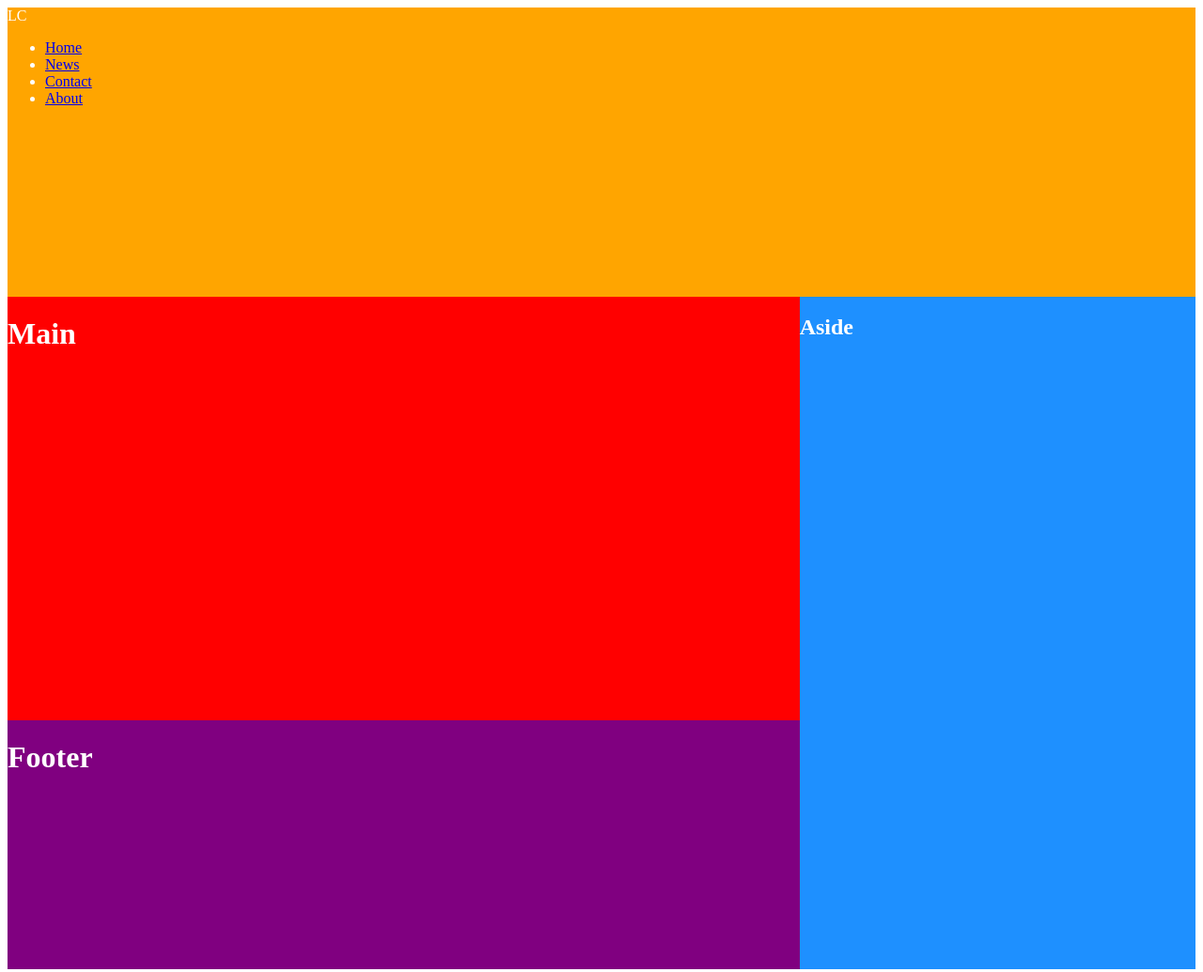
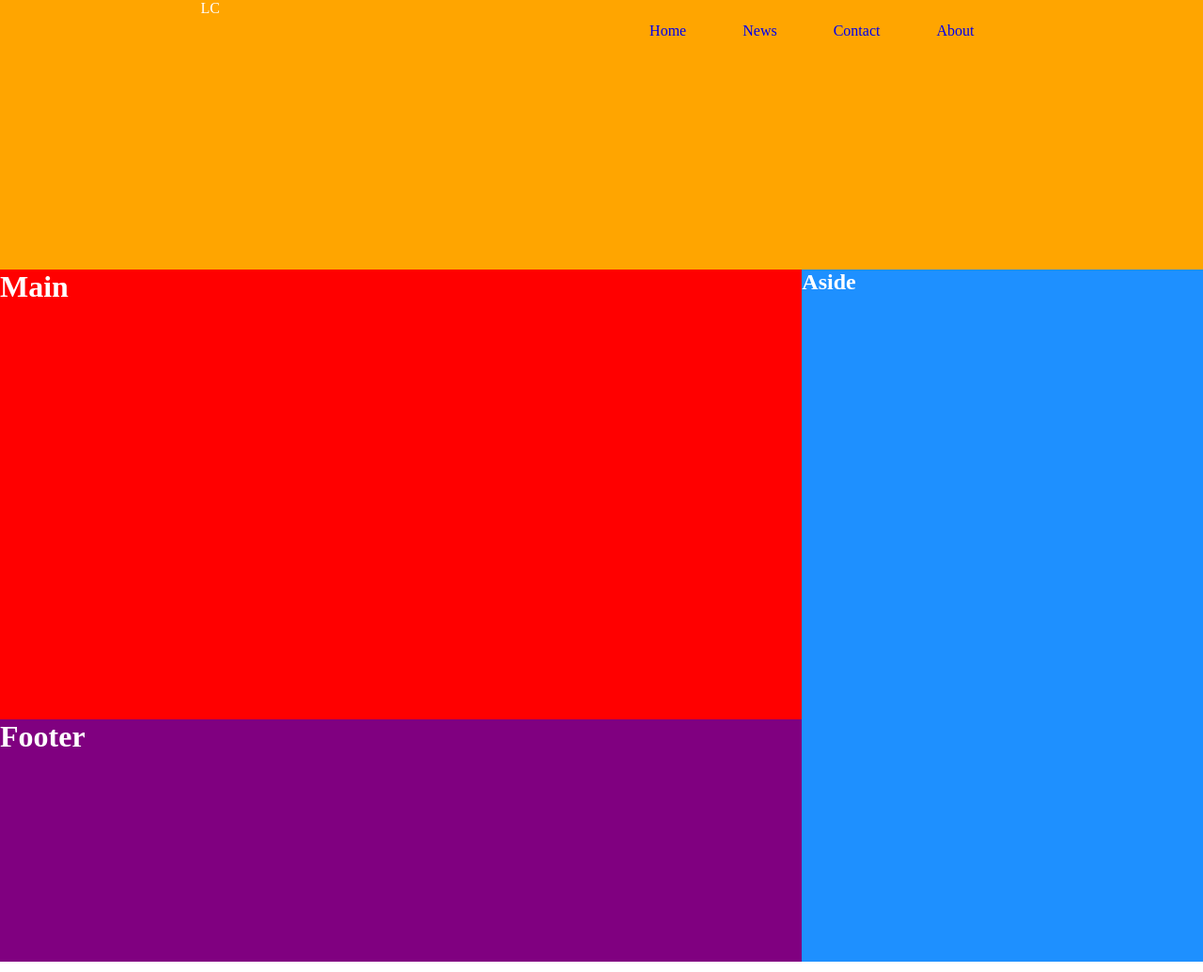
Before and after one commit to llcain/CSS-Grid, a plain HTML site: page index.html in a window 1280 px wide. Shown: the whole page at 94% size. Drawn offline with Linux system fonts and the light colour scheme.

Commit message:
styled unordered li

```diff
--- a/index.html
+++ b/index.html
@@ -14,7 +14,7 @@
                 <div class="logo">
                     LC
                 </div>
-                <ul>
+                <ul class="nobull">
                     <li><a href="#home">Home</a></li>
                     <li><a href="#news">News</a></li>
                     <li><a href="#contact">Contact</a></li>
--- a/notes.txt
+++ b/notes.txt
@@ -1,3 +1,8 @@
 Google - css grid templates -https://developer.mozilla.org/en-US/docs/Web/CSS/grid-template-columns
 Google - css grid generator - https://cssgrid-generator.netlify.app/
 Google -  navbar w3schools - https://www.w3schools.com/css/tryit.asp?filename=trycss_navbar_basic_css
+Google -  unordered list navbar - https://www.w3schools.com/css/tryit.asp?filename=trycss_navbar_horizontal_float
+Google - remove buttet point from list - remove bullets from ul - https://getcssscan.com/blog/how-to-remove-bullets-from-li-css - https://www.computerhope.com/issues/ch001704.htm#:~:text=Adding%20the%20%22list%2Dstyle%3A,removes%20any%20bullet%20or%20number.
+Google - https://stackoverflow.com/questions/1027354/i-need-an-unordered-list-without-any-bullets - https://getbootstrap.com/docs/5.0/content/typography/#unstyled - Bootstrap - https://getbootstrap.com/2.3.2/#typography - check out the lastest version of Bootstrap - https://getbootstrap.com/
+Google - space between li items - padding from li css - https://stackoverflow.com/questions/3805123/padding-in-li
+Google - remove underline from li css - https://stackoverflow.com/questions/65012057/remove-underline-from-li-elements
--- a/styles.css
+++ b/styles.css
@@ -1,3 +1,9 @@
+* {
+    margin: 0;
+    padding: 0;
+    box-sizing: border-box;
+}
+
 .parent {
     display: grid;
     height: 80vw;
@@ -11,6 +17,26 @@
     grid-column-gap: 0px;
     grid-row-gap: 0px;
     color: white;
+}
+
+.nobull {
+    list-style-type: none;
+    display: flex;
+    overflow: hidden;
+    margin: 1.5rem 0;
+
+}
+
+.nobull li a {
+    text-decoration: none;
+    padding: 0 30px;
+}
+
+
+
+nav {
+    display: flex;
+    justify-content: space-around;
 }
 
 header {
```
